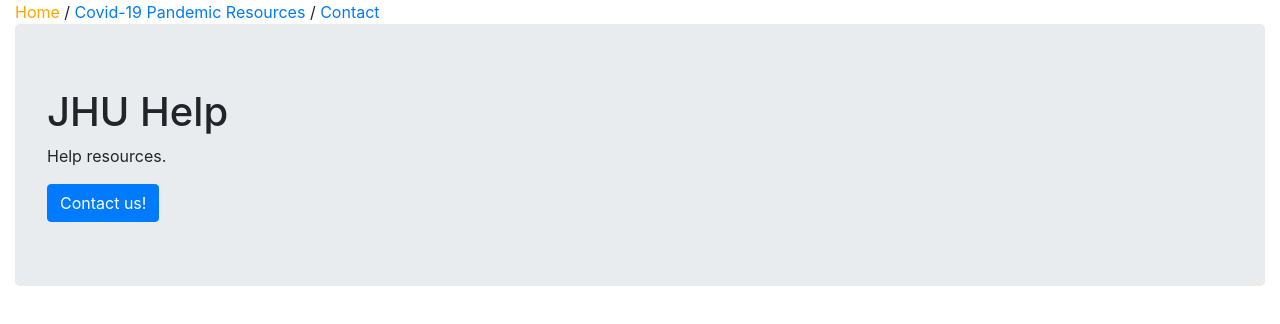
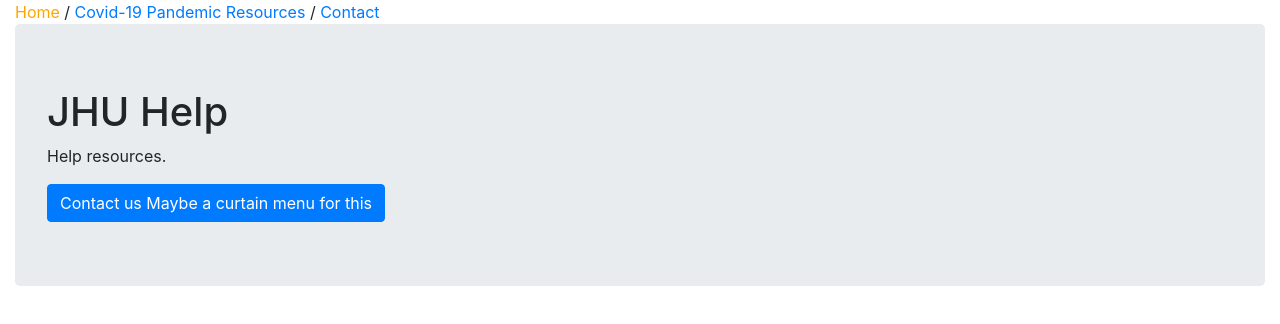
Before and after one commit to MattLiu-mygit/JHU-Help, a React (Create React App) app: page / in a window 1280 px wide. Shown: the top 324 px of the page. Built offline with nearby package versions, Linux system fonts and the light colour scheme; no server answers.

Commit message:
Some api updates

```diff
--- a/src/actions/courseActions.js
+++ b/src/actions/courseActions.js
@@ -1,12 +1,12 @@
 import dispatcher from '../appDispatcher';
-import * as courseApi from '../api/courseApi';
+import * as courseApi from '../api/SgaSurveyResultsApi';
 import actionTypes from './actionTypes';
 
 export function saveCourse(course) {
     return courseApi.saveCourse(course).then(savedCourse => {
         dispatcher.dispatch({
             actionType: course.id ? actionTypes.UPDATE_COURSE
-            : actionTypes.CREATE_COURSE,
+                : actionTypes.CREATE_COURSE,
             course: savedCourse
         });
     });
--- a/src/components/HomePage.js
+++ b/src/components/HomePage.js
@@ -5,7 +5,7 @@
     return <div className='jumbotron'>
         <h1>JHU Help</h1>
         <p>Help resources.</p>
-        <Link to='/contact' className='btn btn-primary'>Contact us!</Link>
+        <Link to='/contact' className='btn btn-primary'>Contact us Maybe a curtain menu for this</Link>
 
     </div>
 }
```
